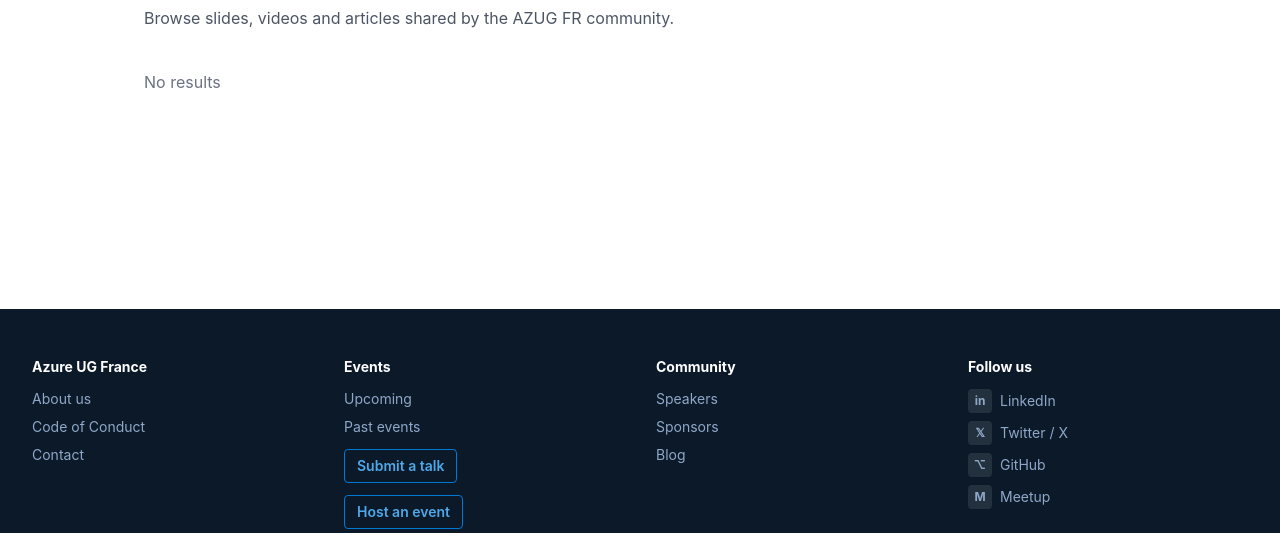
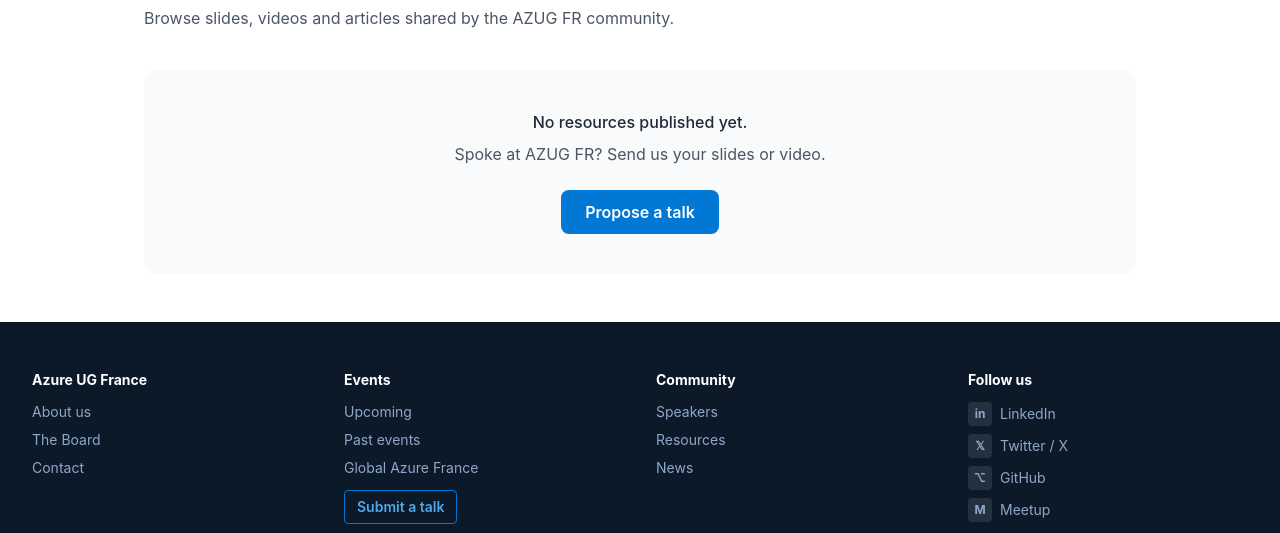
Before and after one commit to azugfr/azugfr-website, an Astro site: page /en/resources in a window 1280 px wide. Shown: the part 162-695 px from the top of the page. Built offline with nearby package versions, Linux system fonts and the light colour scheme; Astro itself is replaced by a stand-in of ours.

Commit message:
feat(nav): fix footer dead ends, Meetup join CTA and talk-derived resources

```diff
--- a/src/components/site/Footer.astro
+++ b/src/components/site/Footer.astro
@@ -18,25 +18,26 @@ const linkGroups = [
     heading: "Azure UG France",
     links: [
       { label: locale === "fr" ? "À propos" : "About us",           href: getLocalizedRoute(locale, "about") },
-      { label: locale === "fr" ? "Code de conduite" : "Code of Conduct", href: getLocalizedRoute(locale, "about") },
-      { label: "Contact",                                             href: getLocalizedRoute(locale, "about") },
+      { label: t.footer.board,                                        href: `${getLocalizedRoute(locale, "about")}#board` },
+      { label: t.footer.contact,                                      href: `mailto:${site.contactEmail}` },
     ],
     ctas: [] as { label: string; href: string }[],
   },
   {
     heading: locale === "fr" ? "Événements" : "Events",
     links: [
-      { label: locale === "fr" ? "À venir" : "Upcoming",   href: getLocalizedRoute(locale, "events") },
-      { label: locale === "fr" ? "Passés" : "Past events", href: getLocalizedRoute(locale, "events") },
+      { label: locale === "fr" ? "À venir" : "Upcoming",   href: `${getLocalizedRoute(locale, "events")}#upcoming` },
+      { label: locale === "fr" ? "Passés" : "Past events", href: `${getLocalizedRoute(locale, "events")}#past` },
+      { label: "Global Azure France",                       href: getLocalizedRoute(locale, "global-azure-france") },
     ],
     ctas: [
       {
         label: locale === "fr" ? "Proposer un talk" : "Submit a talk",
-        href: "mailto:paris@azug.fr",
+        href: `mailto:${site.contactEmail}`,
       },
       {
         label: locale === "fr" ? "Héberger un événement" : "Host an event",
-        href: "mailto:paris@azug.fr",
+        href: `mailto:${site.contactEmail}`,
       },
     ],
   },
@@ -44,8 +45,8 @@ const linkGroups = [
     heading: locale === "fr" ? "Communauté" : "Community",
     links: [
       { label: locale === "fr" ? "Intervenants" : "Speakers", href: getLocalizedRoute(locale, "speakers") },
-      { label: "Sponsors",                                      href: getLocalizedRoute(locale, "about") },
-      { label: "Blog",                                          href: getLocalizedRoute(locale, "news") },
+      { label: t.footer.resources,                                href: getLocalizedRoute(locale, "resources") },
+      { label: t.footer.news,                                     href: getLocalizedRoute(locale, "news") },
     ],
     ctas: [] as { label: string; href: string }[],
   },
--- a/src/components/site/NavBar.astro
+++ b/src/components/site/NavBar.astro
@@ -1,6 +1,7 @@
 ---
 import { getUiDictionary, getLocalizedRoute } from "@/lib/i18n";
 import type { Locale } from "@/lib/i18n";
+import { site } from "@/data/site";
 import LanguageToggle from "./LanguageToggle.astro";
 
 interface Props {
@@ -22,7 +23,7 @@ const navItems = [
 ];
 
 const ctaLabel = locale === "fr" ? "Rejoindre" : "Join";
-const ctaHref  = getLocalizedRoute(locale, "about");
+const ctaHref  = site.social.meetup;
 ---
 
 <header class="w-full bg-white border-b border-[#E1DFDD] h-14 md:h-16 flex items-center px-4 md:px-8">
@@ -68,6 +69,8 @@ const ctaHref  = getLocalizedRoute(locale, "about");
     <LanguageToggle locale={locale} currentPath={currentPath} />
     <a
       href={ctaHref}
+      target="_blank"
+      rel="noopener noreferrer"
       class="inline-flex items-center px-4 py-2 rounded-lg bg-[#0078D4] text-white text-sm font-semibold hover:bg-[#006ABE] transition-colors"
     >
       {ctaLabel}
@@ -126,6 +129,8 @@ const ctaHref  = getLocalizedRoute(locale, "about");
     ))}
     <a
       href={ctaHref}
+      target="_blank"
+      rel="noopener noreferrer"
       class="mt-4 flex items-center justify-center min-h-[48px] rounded-lg bg-[#0078D4] text-white text-base font-semibold hover:bg-[#006ABE] transition-colors"
     >
       {ctaLabel}
--- a/src/pages/[locale]/resources/index.astro
+++ b/src/pages/[locale]/resources/index.astro
@@ -1,7 +1,9 @@
 ---
 import { getCollection } from "astro:content";
 import BaseLayout from "@/layouts/BaseLayout.astro";
-import { getUiDictionary, resolveLocaleContent } from "@/lib/i18n";
+import { getUiDictionary, getLocalizedRoute, resolveLocaleContent } from "@/lib/i18n";
+import { formatEventDate, toIsoWithOffset } from "@/lib/dates";
+import { getAllEvents } from "@/lib/content/contentHelpers";
 import type { Locale } from "@/lib/i18n";
 import { site } from "@/data/site";
 
@@ -12,9 +14,32 @@ export async function getStaticPaths() {
 const { locale } = Astro.params as { locale: Locale };
 const dict = getUiDictionary(locale);
 const entries = await getCollection("resources");
-const resources = entries
-  .map((e) => resolveLocaleContent(e.data, locale))
-  .sort((a, b) => (b.publishedAt ?? "").localeCompare(a.publishedAt ?? ""));
+const events = await getAllEvents(locale);
+
+interface ResourceItem {
+  type: string;
+  url: string;
+  title: string;
+  summary?: string;
+  publishedAt?: string;
+  eventSlug?: string;
+  eventTitle?: string;
+}
+
+const fromCollection: ResourceItem[] = entries.map((e) => resolveLocaleContent(e.data, locale));
+const fromTalks: ResourceItem[] = events.flatMap((event) =>
+  (event.talks ?? []).flatMap((talk) => [
+    ...(talk.slidesUrl
+      ? [{ type: "slides", url: talk.slidesUrl, title: talk.title, publishedAt: event.startDate, eventSlug: event.slug, eventTitle: event.title }]
+      : []),
+    ...(talk.videoUrl
+      ? [{ type: "video", url: talk.videoUrl, title: talk.title, publishedAt: event.startDate, eventSlug: event.slug, eventTitle: event.title }]
+      : []),
+  ]),
+);
+const resources = [...fromCollection, ...fromTalks].sort((a, b) =>
+  (b.publishedAt ?? "").localeCompare(a.publishedAt ?? ""),
+);
 
 const pageTitle =
   locale === "fr" ? "Ressources | AZUG FR" : "Resources | AZUG FR";
@@ -38,14 +63,6 @@ function typeIcon(type: string): string {
   }
 }
 
-function formatDate(iso: string, loc: Locale): string {
-  return new Date(iso).toLocaleDateString(loc === "fr" ? "fr-FR" : "en-GB", {
-    timeZone: "Europe/Paris",
-    year: "numeric",
-    month: "long",
-    day: "numeric",
-  });
-}
 ---
 
 <BaseLayout
@@ -63,7 +80,16 @@ function formatDate(iso: string, loc: Locale): string {
 
     {
       resources.length === 0 ? (
-        <p class="text-gray-500">{dict.common.noResults}</p>
+        <div class="bg-gray-50 rounded-xl p-10 text-center">
+          <p class="text-gray-800 font-medium mb-2">{dict.resources.empty}</p>
+          <p class="text-gray-600 mb-6">{dict.resources.emptyCta}</p>
+          <a
+            href={`mailto:${site.contactEmail}`}
+            class="inline-block bg-azure-600 hover:bg-azure-700 text-white px-6 py-2.5 rounded-lg font-semibold transition-colors"
+          >
+            {dict.home.proposeTalk}
+          </a>
+        </div>
       ) : (
         <ul class="grid gap-6 md:grid-cols-2">
           {resources.map((r) => (
@@ -84,10 +110,17 @@ function formatDate(iso: string, loc: Locale): string {
                   {r.summary && (
                     <p class="text-sm text-gray-600 mb-3">{r.summary}</p>
                   )}
-                  <div class="flex items-center gap-3 text-xs text-gray-400">
+                  {r.eventSlug && (
+                    <p class="text-sm mb-2">
+                      <a href={getLocalizedRoute(locale, "events", r.eventSlug)} class="text-azure-700 hover:underline">
+                        {r.eventTitle}
+                      </a>
+                    </p>
+                  )}
+                  <div class="flex items-center gap-3 text-xs text-gray-500">
                     {r.publishedAt && (
-                      <time datetime={r.publishedAt}>
-                        {formatDate(r.publishedAt, locale)}
+                      <time datetime={toIsoWithOffset(r.publishedAt)}>
+                        {formatEventDate(r.publishedAt, locale, "date")}
                       </time>
                     )}
                     <span class="bg-gray-100 text-gray-700 px-2 py-0.5 rounded-full capitalize">
```
